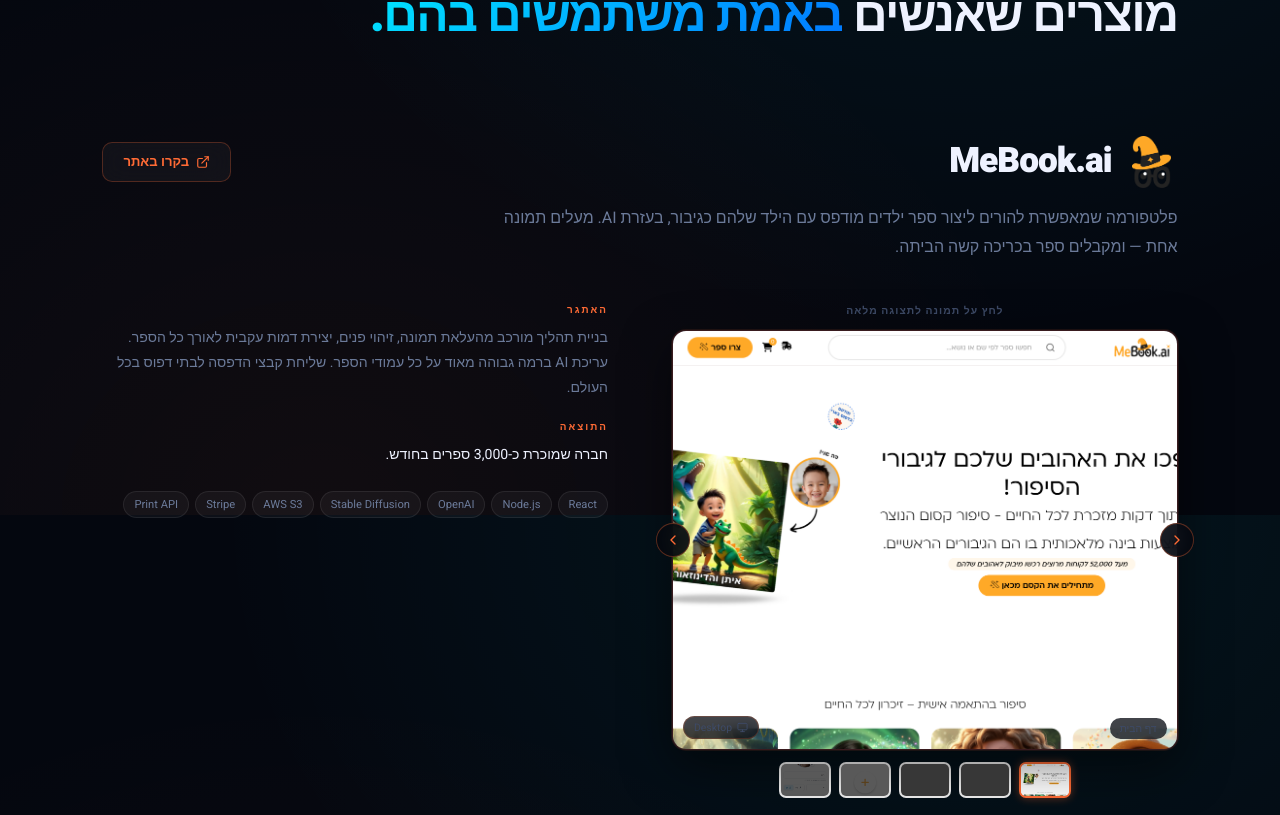
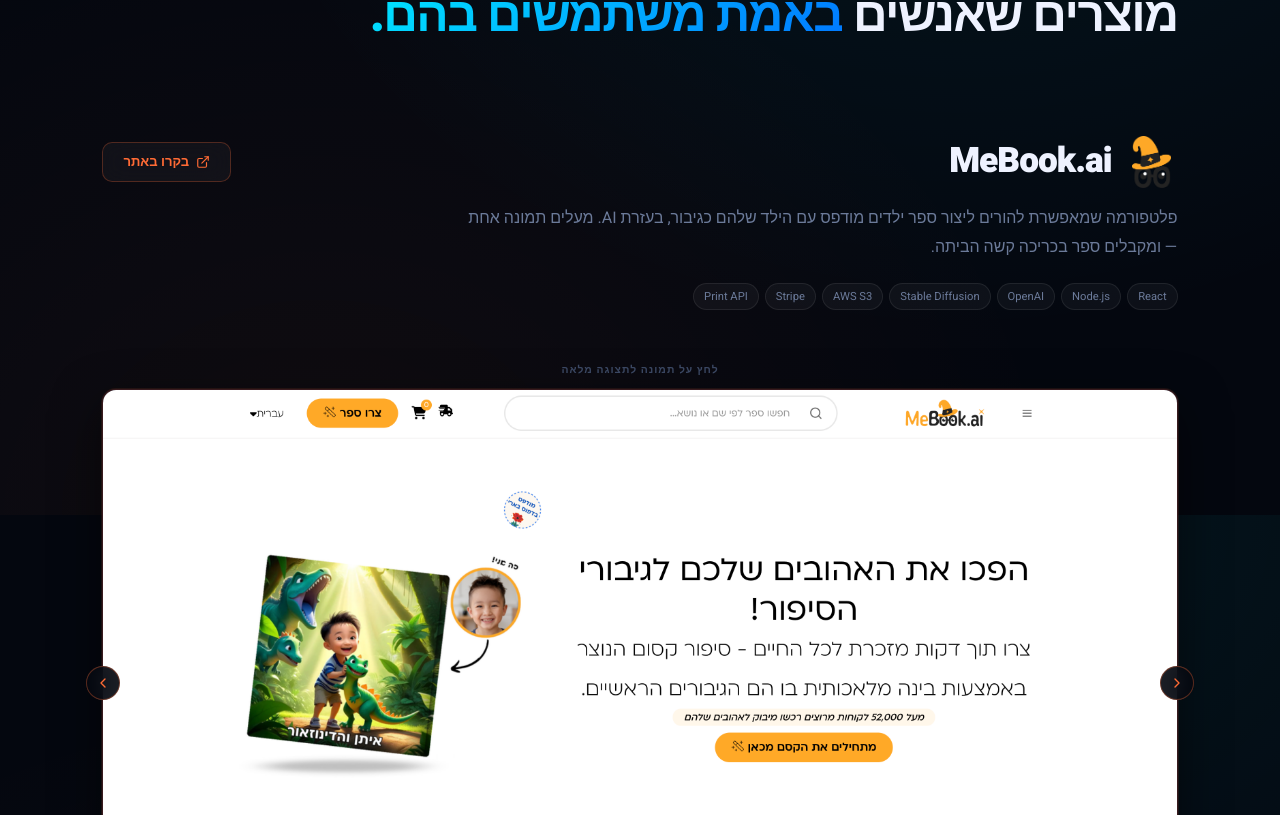
Before and after one commit to studioidan/popapp-website, a Next.js app: page / in a window 1280 px wide. Shown: the part 1885-2700 px from the top of the page. Built offline with nearby package versions, Linux system fonts and the light colour scheme; grey boxes are pictures that could not be loaded.

Commit message:
Redesign project rows: logo+desc+tech up top, full-width large gallery, remove challenge/result columns

```diff
--- a/components/ProjectsSection.tsx
+++ b/components/ProjectsSection.tsx
@@ -190,7 +190,7 @@ function ProjectGallery({ project }: { project: typeof projects[0] }) {
       {/* fixed-height image area — never jumps */}
       <div style={{ position:'relative', marginBottom:12 }}>
         <div style={{
-          height: 'clamp(200px, 35vw, 420px)',
+          height: 'clamp(280px, 46vw, 640px)',
           borderRadius:14, overflow:'hidden',
           border:`1px solid ${project.color}33`,
           boxShadow:`0 0 0 1px ${project.color}18, 0 16px 48px rgba(0,0,0,0.5)`,
@@ -391,8 +391,8 @@ function ProjectRow({ project, index }: { project: typeof projects[0]; index: nu
       marginBottom:'clamp(72px,9vw,120px)',
     }}>
 
-      {/* ── HEADER: right-aligned title + link opposite ── */}
-      <div style={{ marginBottom:'clamp(24px,4vw,40px)' }}>
+      {/* ── HEADER: logo + name + link, description, tech ── */}
+      <div style={{ marginBottom:'clamp(32px,5vw,52px)' }}>
 
         {/* top row: logo + name (right) | link (left) */}
         <div style={{ display:'flex', alignItems:'center', justifyContent:'space-between',
@@ -434,38 +434,9 @@ function ProjectRow({ project, index }: { project: typeof projects[0]; index: nu
 
         {/* desc — right-aligned */}
         <p style={{ color:'var(--text-secondary)', fontSize:'clamp(0.9rem,1.6vw,1rem)',
-          lineHeight:1.85, maxWidth:680 }}>{project.desc}</p>
-      </div>
+          lineHeight:1.85, maxWidth:720, marginBottom:20 }}>{project.desc}</p>
 
-      {/* ── 2 COLUMNS: images right | text left ── */}
-      <div style={{ display:'grid',
-        gridTemplateColumns:'repeat(auto-fit, minmax(min(100%,320px),1fr))',
-        gap:'clamp(32px,5vw,64px)', alignItems:'start' }}>
-
-        {/* RIGHT — gallery */}
-        <div style={{ order: 1 }}>
-          <p style={{ fontSize:'0.65rem', color:'var(--text-muted)', letterSpacing:'1px',
-            marginBottom:12, textTransform:'uppercase', fontWeight:600, textAlign:'center' }}>
-            לחץ על תמונה לתצוגה מלאה
-          </p>
-          <ProjectGallery project={project} />
-        </div>
-
-        {/* LEFT — text details */}
-        <div style={{ order: 2 }}>
-          <div style={{ display:'flex', flexDirection:'column', gap:20, marginBottom:24 }}>
-            <div>
-              <div style={{ fontSize:'0.62rem', fontWeight:700, letterSpacing:'2px',
-                textTransform:'uppercase', color:project.color, marginBottom:8 }}>האתגר</div>
-              <p style={{ color:'var(--text-secondary)', fontSize:'0.88rem', lineHeight:1.78 }}>{project.challenge}</p>
-            </div>
-            <div>
-              <div style={{ fontSize:'0.62rem', fontWeight:700, letterSpacing:'2px',
-                textTransform:'uppercase', color:project.color, marginBottom:8 }}>התוצאה</div>
-              <p style={{ color:'var(--text-primary)', fontSize:'0.88rem', lineHeight:1.78, fontWeight:500 }}>{project.result}</p>
-            </div>
-          </div>
-
+        {/* tech badges */}
         <div style={{ display:'flex', flexWrap:'wrap', gap:6 }}>
           {project.tech.map(t=>(
             <span key={t} style={{
@@ -475,6 +446,14 @@ function ProjectRow({ project, index }: { project: typeof projects[0]; index: nu
           ))}
         </div>
       </div>
+
+      {/* ── GALLERY — full width, large ── */}
+      <div>
+        <p style={{ fontSize:'0.65rem', color:'var(--text-muted)', letterSpacing:'1px',
+          marginBottom:12, textTransform:'uppercase', fontWeight:600, textAlign:'center' }}>
+          לחץ על תמונה לתצוגה מלאה
+        </p>
+        <ProjectGallery project={project} />
       </div>
     </div>
   )
```
Lines whose indentation alone changed are shown as unchanged.
